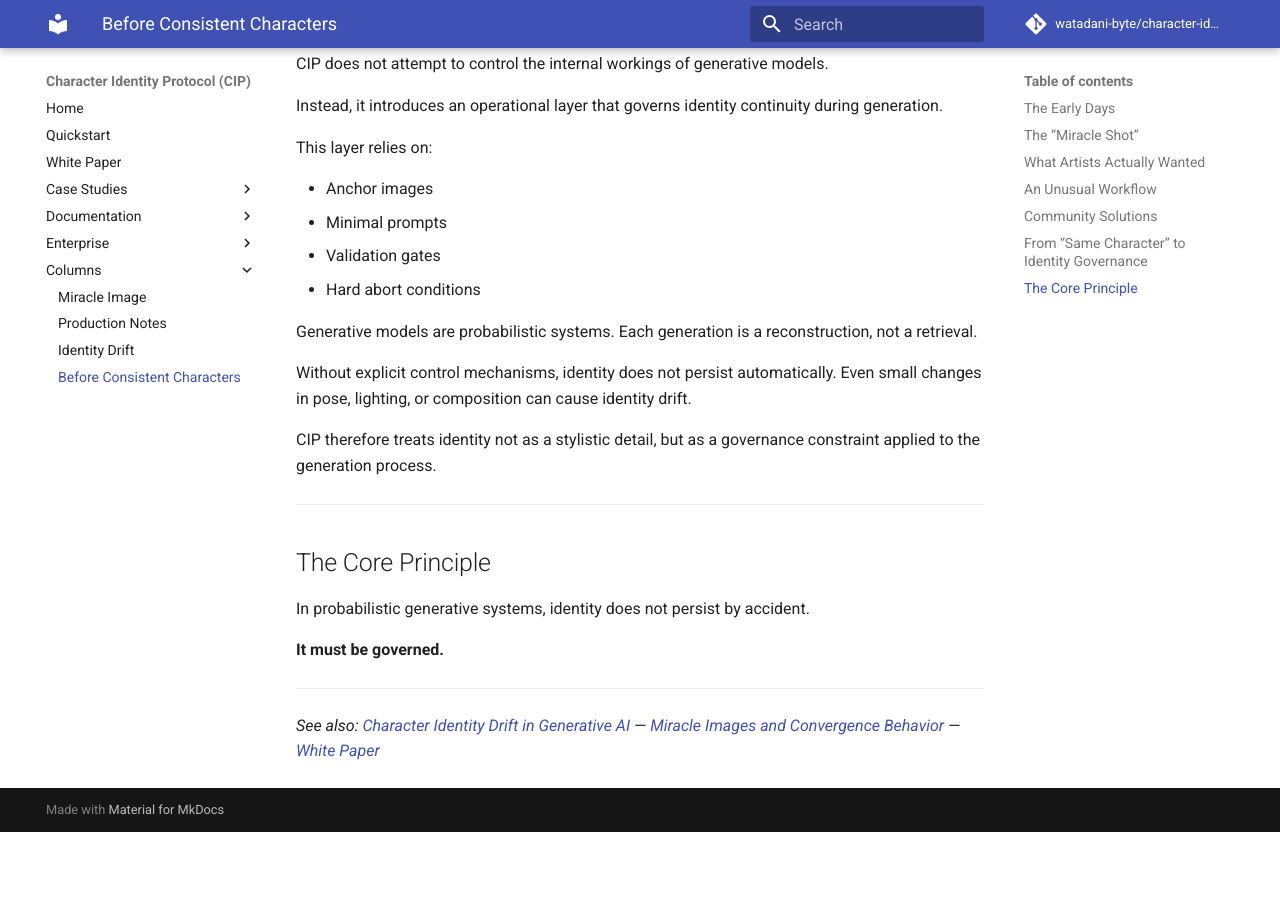
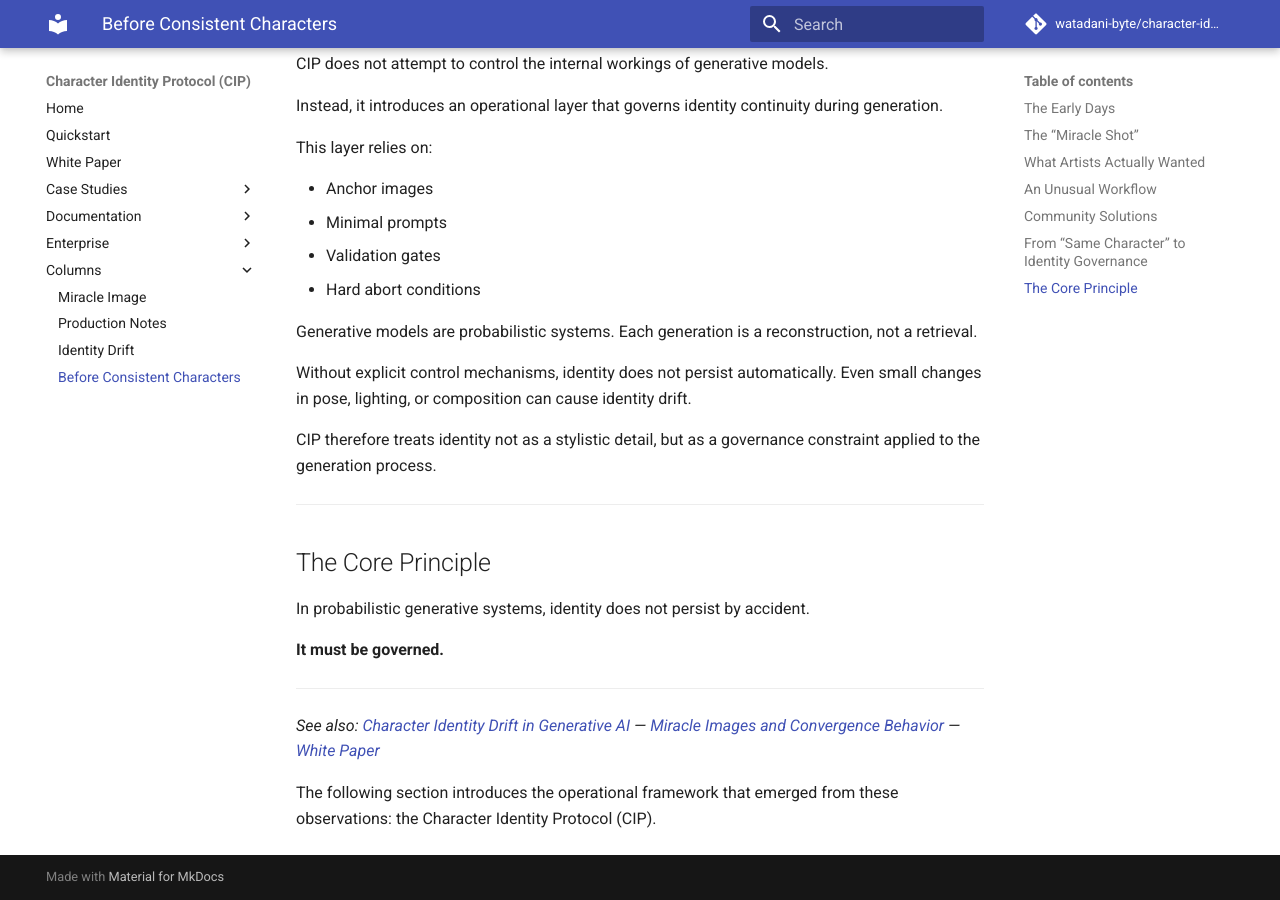
Before and after one commit to watadani-byte/character-identity-protocol, an MkDocs documentation site: the page built from docs/column_before_consistent_characters.md, in a window 1280 px wide and 900 px high, scrolled down 2721 px. Built offline with MkDocs 1.6.1 and Material for MkDocs 9.7.7, drawn with Linux system fonts in a browser that asks for light colours; comment, search, counter and statistics services are not loaded; before the commit the page ends 3553 px from its top, so only the background shows below that.

Commit message:
column_before_consistent_characters.md を更新

```diff
--- a/docs/column_before_consistent_characters.md
+++ b/docs/column_before_consistent_characters.md
@@ -144,3 +144,5 @@ In probabilistic generative systems, identity does not persist by accident.
 -----
 
 *See also: [Character Identity Drift in Generative AI](column_identity_drift.md) — [Miracle Images and Convergence Behavior](column_miracle_image.md) — [White Paper](whitepaper_v1.md)*
+
+The following section introduces the operational framework that emerged from these observations: the Character Identity Protocol (CIP).
```
